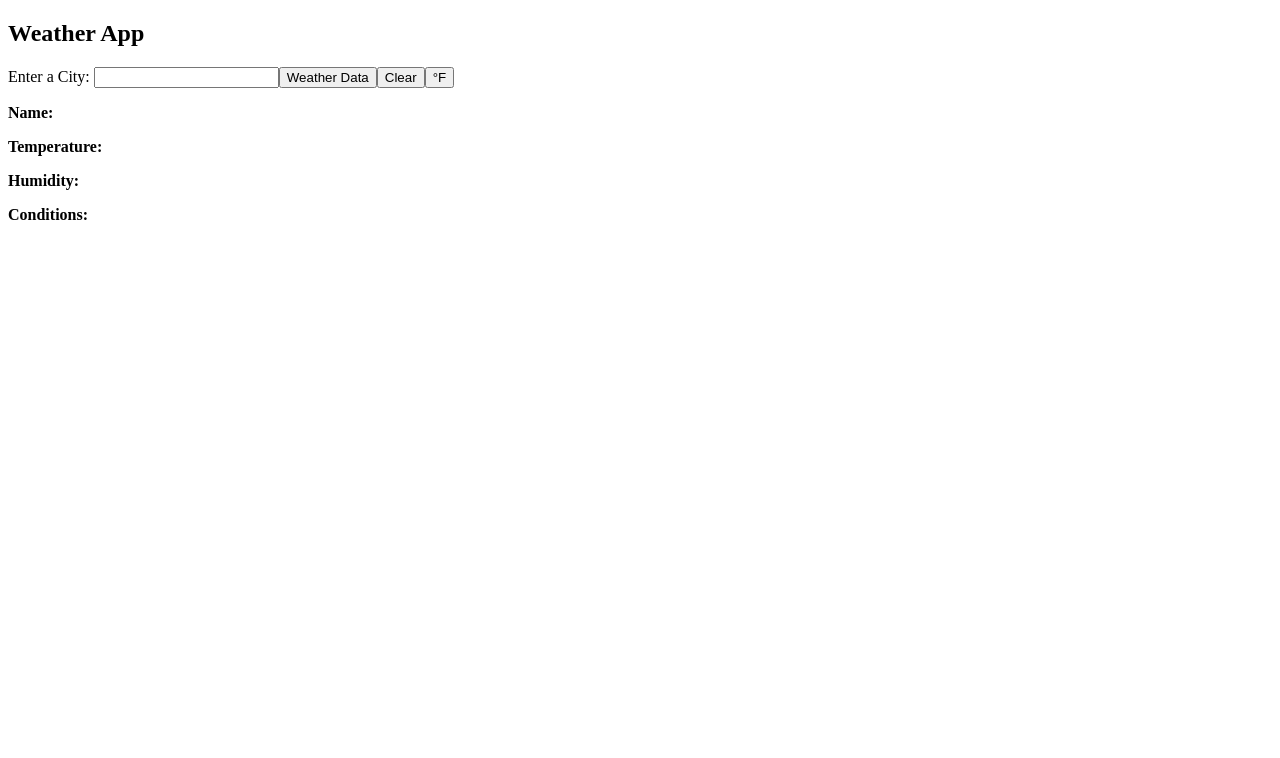
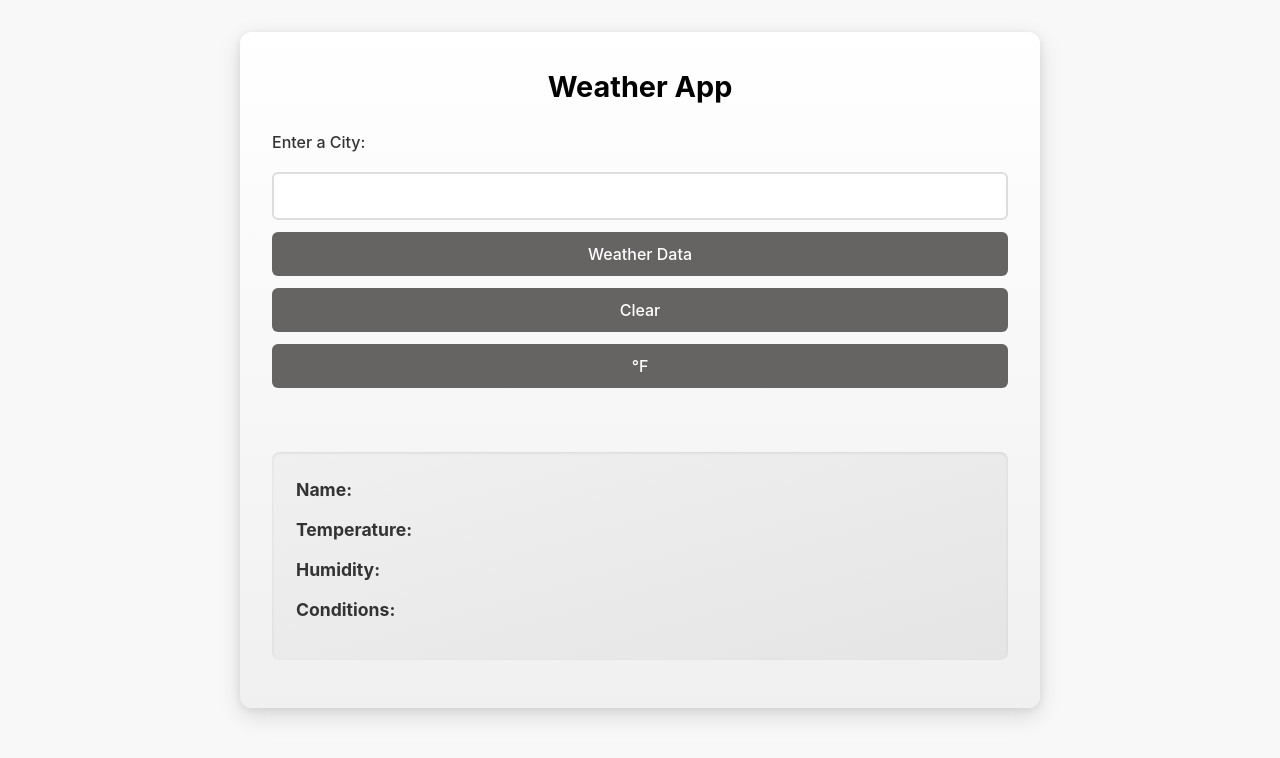
Before and after one commit to Pietrols/Weather-App, a website built with webpack: page src/template.html in a window 1280 px wide. Built offline with nearby package versions, Linux system fonts and the light colour scheme.

Commit message:
project styling.

```diff
--- a/src/styles.css
+++ b/src/styles.css
@@ -1,3 +1,211 @@
+/* Base styles and reset */
+* {
+  margin: 0;
+  padding: 0;
+  box-sizing: border-box;
+  font-family: "Inter", "Segoe UI", Roboto, sans-serif;
+}
+
 body {
-  background-color: white;
+  background-color: #f8f8f8;
+  color: #333;
+  line-height: 1.6;
+  display: flex;
+  justify-content: center;
+  padding: 2rem;
 }
+
+.container {
+  width: 100%;
+  max-width: 800px;
+  background: linear-gradient(to bottom, #ffffff, #f0f0f0);
+  border-radius: 12px;
+  padding: 2rem;
+  box-shadow: 0 8px 24px rgba(0, 0, 0, 0.12), 0 2px 8px rgba(0, 0, 0, 0.08);
+}
+
+/* Form elements */
+#weather-form {
+  display: flex;
+  flex-direction: column;
+  gap: 1rem;
+  margin-bottom: 1.5rem;
+}
+
+h2 {
+  font-size: 1.8rem;
+  margin-bottom: 0.5rem;
+  text-align: center;
+  color: #000;
+}
+
+label {
+  font-weight: 500;
+  margin-bottom: 0.25rem;
+}
+
+input {
+  padding: 0.75rem 1rem;
+  border: 2px solid #ddd;
+  border-radius: 6px;
+  font-size: 1rem;
+  transition: border 0.2s ease;
+}
+
+input:focus {
+  outline: none;
+  border-color: #000;
+}
+
+button {
+  padding: 0.75rem 1rem;
+  background-color: #666363;
+  color: #fff;
+  border: none;
+  border-radius: 6px;
+  font-size: 1rem;
+  font-weight: 500;
+  cursor: pointer;
+  transition: all 0.2s ease;
+}
+
+button:hover {
+  background-color: #333;
+  transform: translateY(-2px);
+  box-shadow: 0 4px 8px rgba(0, 0, 0, 0.2);
+}
+
+button:active {
+  transform: translateY(0);
+}
+
+button:disabled {
+  background-color: #888;
+  cursor: not-allowed;
+}
+
+/* Button layout */
+.button-container {
+  display: flex;
+  gap: 0.75rem;
+  margin-top: 0.5rem;
+}
+
+#fetch-weather {
+  flex: 2;
+}
+
+#clear-weather,
+#toggle-unit {
+  flex: 1;
+}
+
+/* Weather data section */
+#weather-message {
+  color: #ff3a3a;
+  margin: 0.5rem 0;
+  font-weight: 500;
+  min-height: 1.5rem;
+}
+
+#weather-info {
+  background: linear-gradient(to bottom right, #f0f0f0, #e5e5e5);
+  padding: 1.5rem;
+  border-radius: 8px;
+  margin: 1rem 0;
+  box-shadow: inset 0 1px 3px rgba(0, 0, 0, 0.1);
+}
+
+#weather-info p {
+  margin-bottom: 0.75rem;
+  font-size: 1.1rem;
+}
+
+/* Loading indicator */
+#loading-skeleton {
+  text-align: center;
+  padding: 1rem;
+  background-color: #f0f0f0;
+  border-radius: 8px;
+  font-weight: 500;
+  color: #555;
+}
+
+/* Forecast container */
+#forecast-container {
+  display: flex;
+  gap: 0.75rem;
+  overflow-x: auto;
+  padding: 0.5rem 0;
+  margin-top: 1.5rem;
+  scrollbar-width: thin;
+}
+
+.forecast-tile {
+  background: linear-gradient(to bottom, #fff, #f5f5f5);
+  min-width: 120px;
+  padding: 1rem;
+  border-radius: 8px;
+  box-shadow: 0 2px 8px rgba(0, 0, 0, 0.08);
+  display: flex;
+  flex-direction: column;
+  align-items: center;
+  text-align: center;
+  gap: 0.5rem;
+  transition: transform 0.2s ease;
+}
+
+.forecast-tile:hover {
+  transform: translateY(-4px);
+  box-shadow: 0 4px 12px rgba(0, 0, 0, 0.12);
+}
+
+.forecast-tile img {
+  margin: 0.5rem 0;
+}
+
+/* Responsive adjustments */
+@media (max-width: 600px) {
+  .container {
+    padding: 1.5rem;
+  }
+
+  #forecast-container {
+    gap: 0.5rem;
+  }
+
+  .forecast-tile {
+    min-width: 100px;
+    padding: 0.75rem;
+  }
+}
+
+/* Fix the form layout */
+#weather-form {
+  display: grid;
+  grid-template-columns: 1fr;
+  grid-template-areas:
+    "title"
+    "label"
+    "input"
+    "buttons";
+  gap: 0.75rem;
+}
+
+#weather-form h2 {
+  grid-area: title;
+}
+
+#weather-form label {
+  grid-area: label;
+}
+
+#weather-form input {
+  grid-area: input;
+}
+
+.button-container {
+  grid-area: buttons;
+  display: flex;
+  gap: 0.75rem;
+}
```
